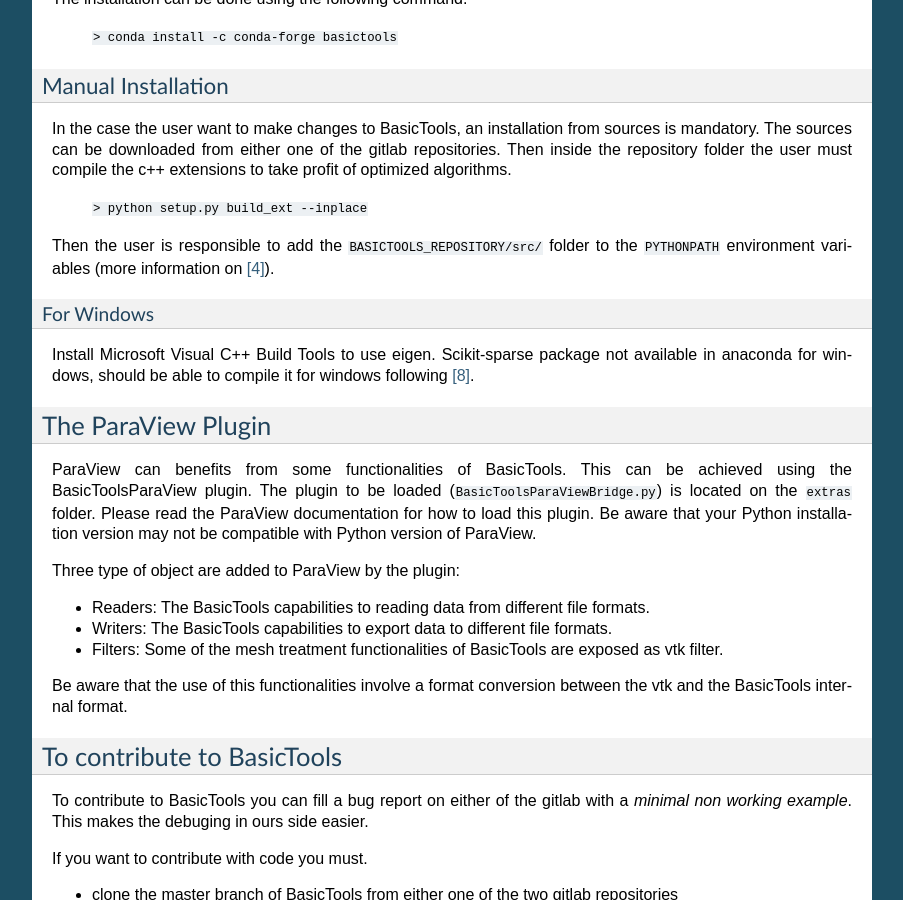
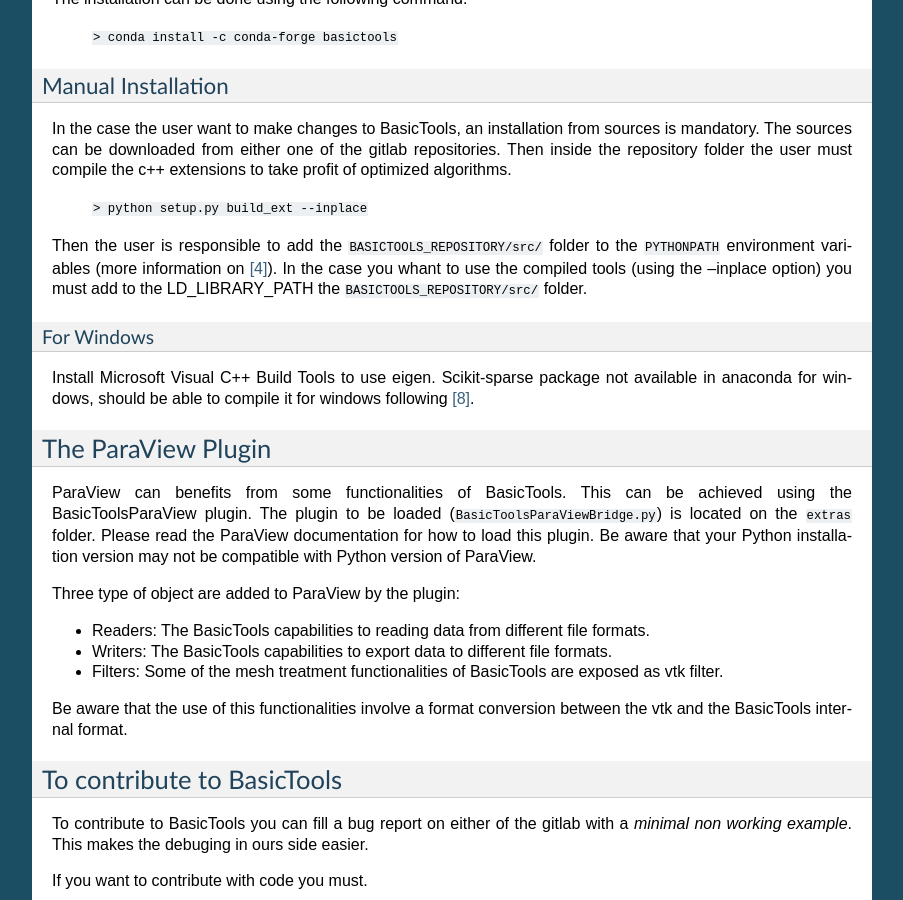
Before and after one commit to basileMarchand/basictools-frozen, a Sphinx documentation site: the page built from docs/Admin.rst, in a window 1280 px wide and 900 px high, scrolled down 1104 px. Shown: the whole window, without its empty margins (198-1101 px from the left). Built offline with Sphinx 7.4.7, drawn with Linux system fonts in a browser that asks for light colours.

Commit message:
(Admin.rst) Add documentation about LD_LIBRARY_PATH

```diff
--- a/docs/Admin.rst
+++ b/docs/Admin.rst
@@ -69,7 +69,7 @@
     ``> python setup.py build_ext --inplace``
 
 Then the user is responsible to add the ``BASICTOOLS_REPOSITORY/src/`` folder to the ``PYTHONPATH`` environment variables (more information on [#pythonpathdoc]_).
-
+In the case you whant to use the compiled tools (using the --inplace option) you must add to the LD_LIBRARY_PATH the ``BASICTOOLS_REPOSITORY/src/`` folder.
 
 For Windows
 ^^^^^^^^^^^
```
